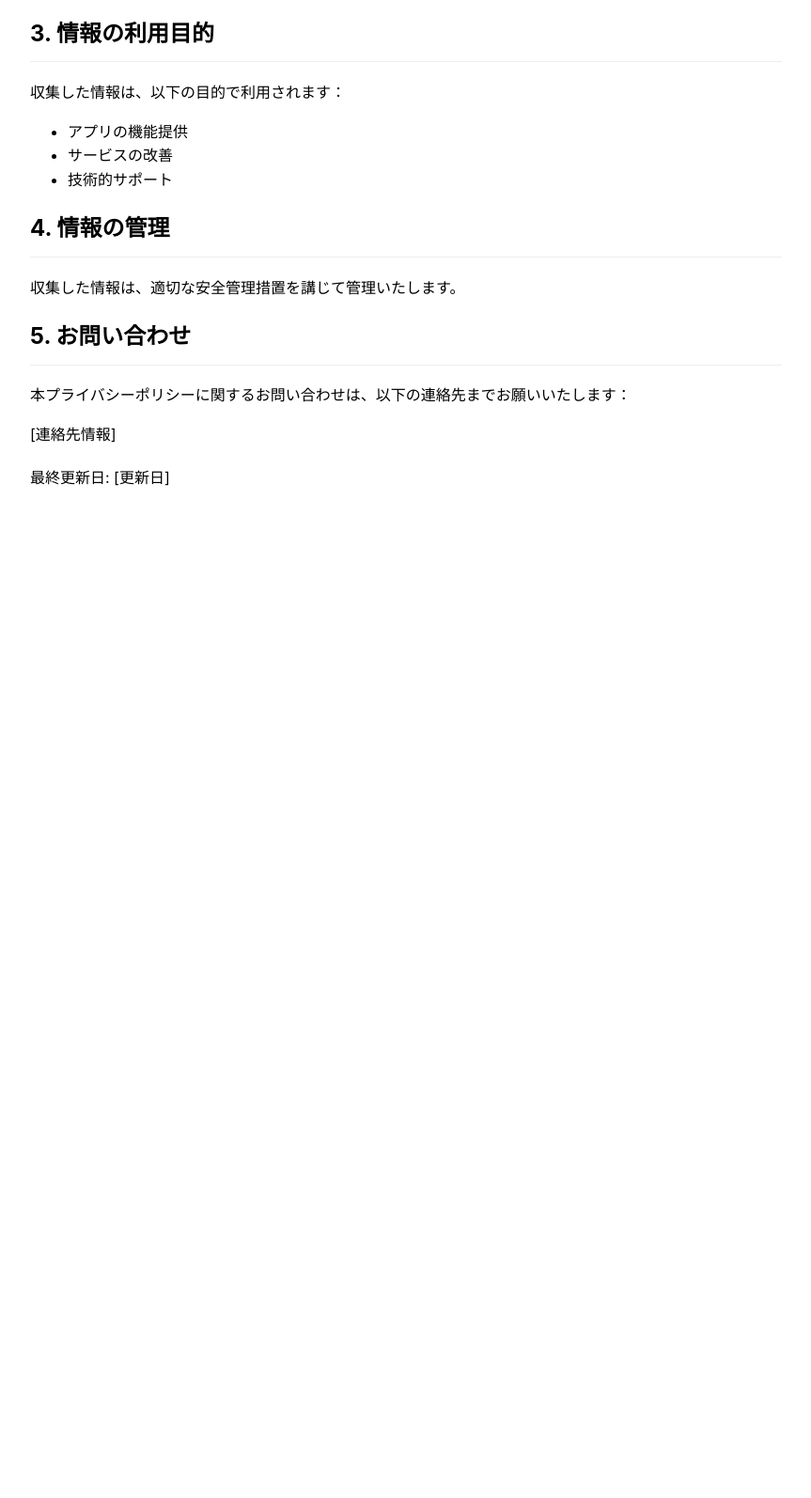
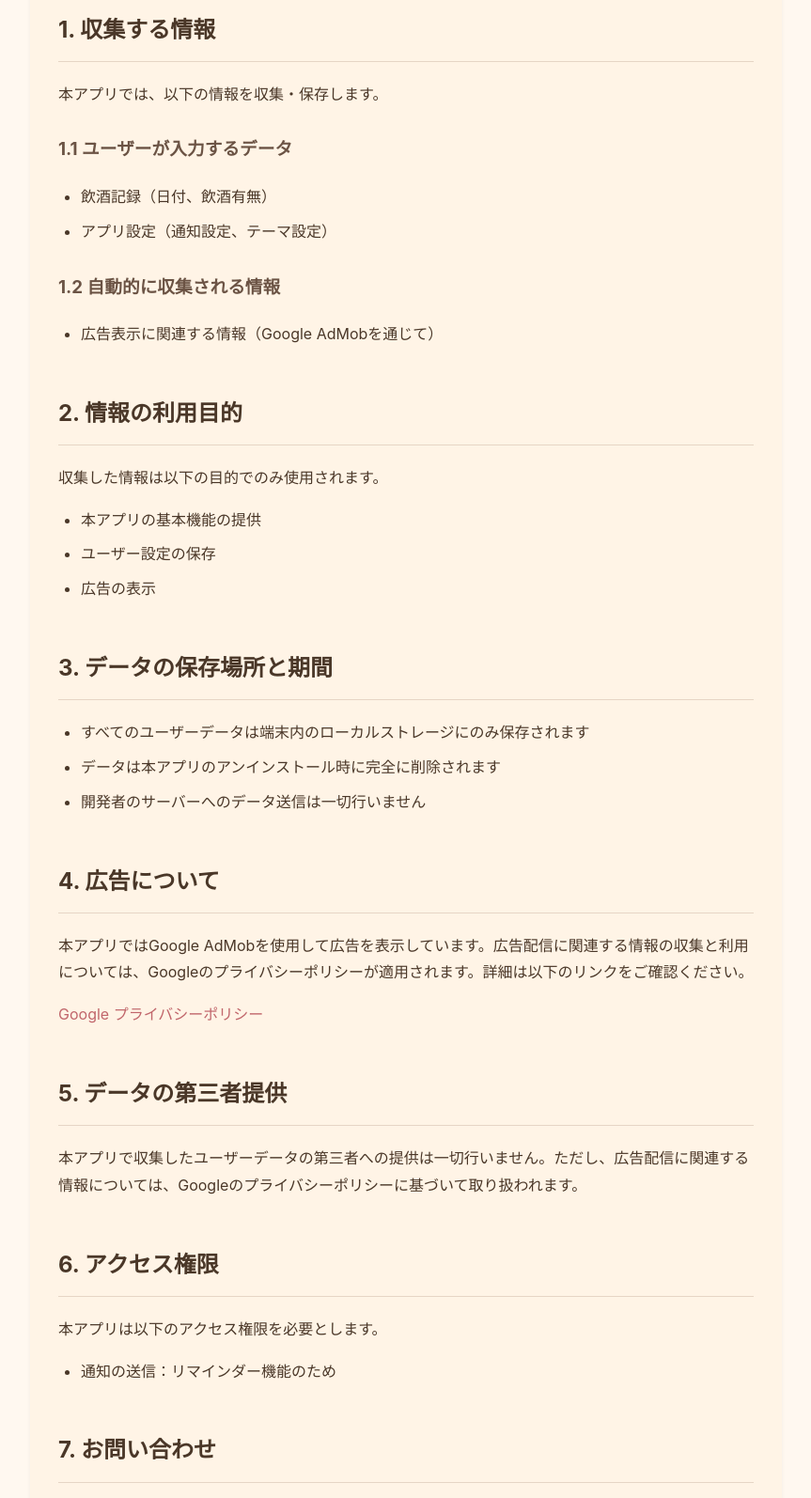
Before and after one commit to nigh2tie/nigh2tie.github.io, a plain HTML site: page nonda/privacy-policy.html in a window 1280 px wide. Shown: the part 420-2014 px from the top of the page at 94% size, without its empty margins (208-1071 px from the left). Before the commit the page ends 977 px from the top, so only its background shows below. Drawn offline with Linux system fonts and the light colour scheme.

Commit message:
情報修正

```diff
--- a/nonda/privacy-policy.html
+++ b/nonda/privacy-policy.html
@@ -4,68 +4,175 @@
 <head>
   <meta charset="UTF-8">
   <meta name="viewport" content="width=device-width, initial-scale=1.0">
-  <title>アプリ名 - プライバシーポリシー</title>
+  <title>Nonda？ - プライバシーポリシー</title>
   <style>
+    :root {
+      --bg-primary: #fff8f0;
+      --bg-secondary: #fff4e6;
+      --text-primary: #4a3728;
+      --text-secondary: #6b5344;
+      --accent: #d4815b;
+      --border: #e6d5c5;
+      --link: #c1666b;
+      --link-hover: #a04448;
+    }
+
     body {
       font-family: -apple-system, BlinkMacSystemFont, "Segoe UI", Roboto, "Helvetica Neue", Arial, sans-serif;
-      line-height: 1.6;
+      line-height: 1.8;
       max-width: 800px;
       margin: 0 auto;
       padding: 20px;
+      background-color: var(--bg-primary);
+      color: var(--text-primary);
     }
 
-    section {
-      margin: 20px 0;
+    .container {
+      background-color: var(--bg-secondary);
+      padding: 30px;
+      border-radius: 12px;
+      box-shadow: 0 2px 4px rgba(0, 0, 0, 0.05);
+    }
+
+    h1 {
+      color: var(--text-primary);
+      text-align: center;
+      padding: 20px 0;
+      margin-bottom: 30px;
+      border-bottom: 2px solid var(--accent);
     }
 
     h2 {
-      border-bottom: 1px solid #eee;
-      padding-bottom: 10px;
+      color: var(--text-primary);
+      margin-top: 2em;
+      padding-bottom: 0.5em;
+      border-bottom: 1px solid var(--border);
+    }
+
+    h3 {
+      color: var(--text-secondary);
+      margin-top: 1.5em;
+    }
+
+    ul,
+    ol {
+      padding-left: 1.5em;
+    }
+
+    li {
+      margin: 0.5em 0;
+    }
+
+    a {
+      color: var(--link);
+      text-decoration: none;
+      transition: color 0.2s ease;
+    }
+
+    a:hover {
+      color: var(--link-hover);
+      text-decoration: underline;
+    }
+
+    .last-updated {
+      text-align: right;
+      margin-top: 40px;
+      color: var(--text-secondary);
+      font-style: italic;
+    }
+
+    @media (max-width: 600px) {
+      body {
+        padding: 15px;
+      }
+
+      .container {
+        padding: 20px;
+      }
     }
   </style>
 </head>
 
 <body>
+  <div class="container">
     <h1>プライバシーポリシー</h1>
 
     <section>
-    <h2>1. はじめに</h2>
-    <p>本プライバシーポリシーは、[開発者名]（以下「当社」）が提供する[アプリ名]（以下「本アプリ」）における、ユーザーの個人情報の取扱いについて定めるものです。</p>
+      <h2>はじめに</h2>
+      <p>本プライバシーポリシーは、masashi
+        yokoyama（以下「開発者」といいます）が提供するiOSアプリケーション「Nonda？」（以下「本アプリ」といいます）における、ユーザーの個人情報の取り扱いについて説明するものです。</p>
     </section>
 
     <section>
-    <h2>2. 収集する情報</h2>
-    <p>本アプリでは、以下の情報を収集する場合があります：</p>
+      <h2>1. 収集する情報</h2>
+      <p>本アプリでは、以下の情報を収集・保存します。</p>
+
+      <h3>1.1 ユーザーが入力するデータ</h3>
       <ul>
-      <li>デバイス情報</li>
-      <li>利用状況データ</li>
+        <li>飲酒記録（日付、飲酒有無）</li>
+        <li>アプリ設定（通知設定、テーマ設定）</li>
+      </ul>
+
+      <h3>1.2 自動的に収集される情報</h3>
+      <ul>
+        <li>広告表示に関連する情報（Google AdMobを通じて）</li>
       </ul>
     </section>
 
     <section>
-    <h2>3. 情報の利用目的</h2>
-    <p>収集した情報は、以下の目的で利用されます：</p>
+      <h2>2. 情報の利用目的</h2>
+      <p>収集した情報は以下の目的でのみ使用されます。</p>
       <ul>
-      <li>アプリの機能提供</li>
-      <li>サービスの改善</li>
-      <li>技術的サポート</li>
+        <li>本アプリの基本機能の提供</li>
+        <li>ユーザー設定の保存</li>
+        <li>広告の表示</li>
       </ul>
     </section>
 
     <section>
-    <h2>4. 情報の管理</h2>
-    <p>収集した情報は、適切な安全管理措置を講じて管理いたします。</p>
+      <h2>3. データの保存場所と期間</h2>
+      <ul>
+        <li>すべてのユーザーデータは端末内のローカルストレージにのみ保存されます</li>
+        <li>データは本アプリのアンインストール時に完全に削除されます</li>
+        <li>開発者のサーバーへのデータ送信は一切行いません</li>
+      </ul>
     </section>
 
     <section>
-    <h2>5. お問い合わせ</h2>
-    <p>本プライバシーポリシーに関するお問い合わせは、以下の連絡先までお願いいたします：</p>
-    <p>[連絡先情報]</p>
+      <h2>4. 広告について</h2>
+      <p>本アプリではGoogle AdMobを使用して広告を表示しています。広告配信に関連する情報の収集と利用については、Googleのプライバシーポリシーが適用されます。詳細は以下のリンクをご確認ください。</p>
+      <p><a href="https://policies.google.com/privacy" target="_blank" rel="noopener noreferrer">Google プライバシーポリシー</a>
+      </p>
     </section>
 
-  <footer>
-    <p>最終更新日: [更新日]</p>
-  </footer>
+    <section>
+      <h2>5. データの第三者提供</h2>
+      <p>本アプリで収集したユーザーデータの第三者への提供は一切行いません。ただし、広告配信に関連する情報については、Googleのプライバシーポリシーに基づいて取り扱われます。</p>
+    </section>
+
+    <section>
+      <h2>6. アクセス権限</h2>
+      <p>本アプリは以下のアクセス権限を必要とします。</p>
+      <ul>
+        <li>通知の送信：リマインダー機能のため</li>
+      </ul>
+    </section>
+
+    <section>
+      <h2>7. お問い合わせ</h2>
+      <p>本プライバシーポリシーに関するお問い合わせは、以下の連絡先までお願いいたします。</p>
+      <ul>
+        <li>メールアドレス：eni4mido@gmail.com</li>
+      </ul>
+    </section>
+
+    <section>
+      <h2>8. プライバシーポリシーの変更</h2>
+      <p>本プライバシーポリシーの内容は、法令変更対応や本アプリの機能変更等の理由により、予告なく変更される場合があります。変更があった場合、本アプリまたは開発者が指定するウェブサイトにて通知いたします。</p>
+    </section>
+
+    <p class="last-updated">最終更新日：2024年11月26日</p>
+  </div>
 </body>
 
 </html>
```
Also changed, not shown: index.html (+60 -6 lines). Lines whose indentation alone changed are shown as unchanged.
